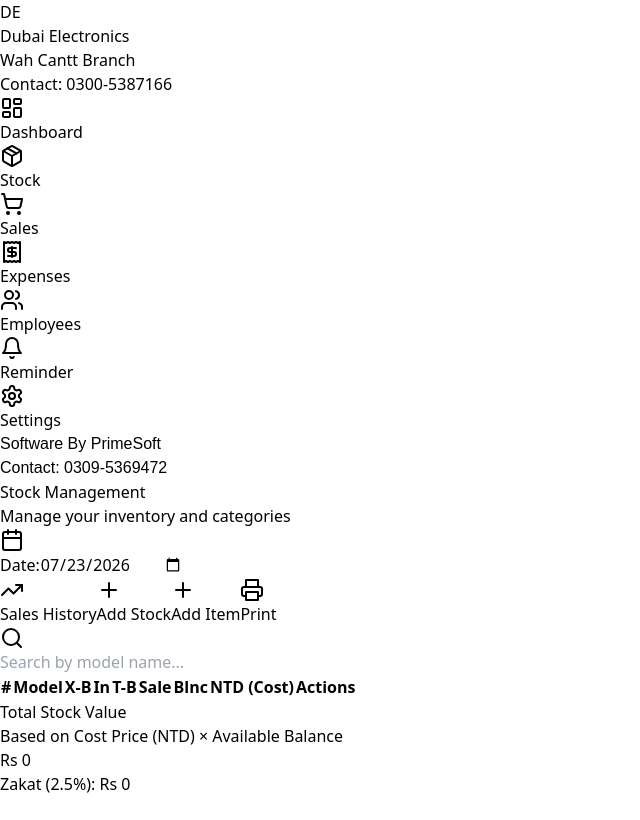
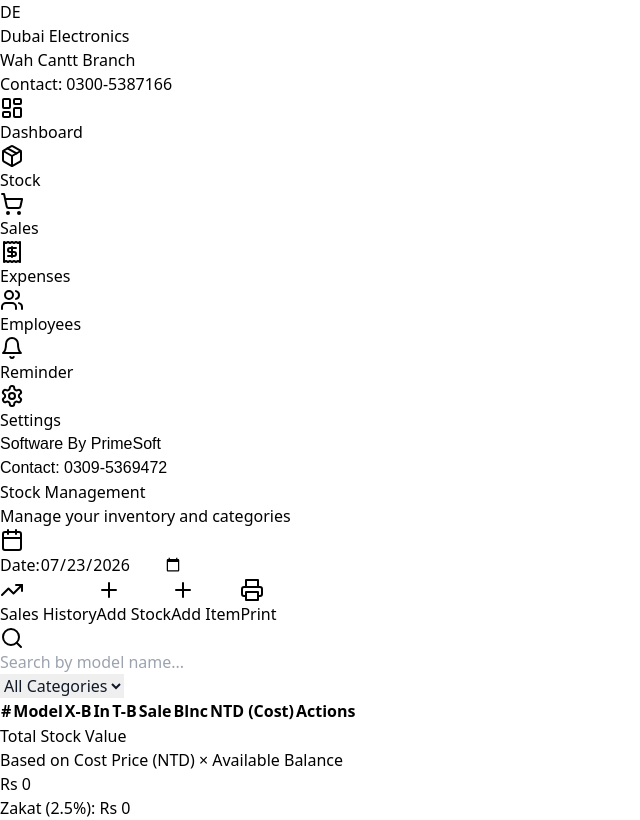
Before and after one commit to SalikLeo/Dubai-Electronics-Wah-Cantt, a React (Vite) app: page /#/stock in a window 1280 px wide. Shown: the whole page, without its empty margins (0-640 px from the left). Built offline with nearby package versions, Linux system fonts and the light colour scheme.

Commit message:
Add category filter dropdown beside the search bar in the Stock tab

```diff
--- a/src/tabs/StockTab.jsx
+++ b/src/tabs/StockTab.jsx
@@ -22,6 +22,7 @@ export default function StockTab({ data, saveData }) {
   }, [location]);
 
   const [tableSearch, setTableSearch] = useState('');
+  const [selectedCategoryFilter, setSelectedCategoryFilter] = useState('All');
   const todayYMD = useMemo(() => {
     const d = new Date();
     return `${d.getFullYear()}-${String(d.getMonth() + 1).padStart(2, '0')}-${String(d.getDate()).padStart(2, '0')}`;
@@ -406,8 +407,8 @@ export default function StockTab({ data, saveData }) {
         </div>
       </div>
 
-      <div className="mb-4 print-hidden">
-        <div className="relative">
+      <div className="mb-4 print-hidden flex gap-4">
+        <div className="relative flex-1">
           <Search className="w-5 h-5 absolute right-3 top-1/2 transform -translate-y-1/2 text-gray-400" />
           <input
             type="text"
@@ -416,6 +417,18 @@ export default function StockTab({ data, saveData }) {
             value={tableSearch}
             onChange={e => setTableSearch(e.target.value)}
           />
+        </div>
+        <div className="w-64 shrink-0">
+          <select
+            value={selectedCategoryFilter}
+            onChange={e => setSelectedCategoryFilter(e.target.value)}
+            className="w-full px-4 py-2 border border-gray-300 rounded-lg focus:ring-2 focus:ring-blue-500 outline-none bg-white font-medium text-gray-700 cursor-pointer"
+          >
+            <option value="All">All Categories</option>
+            {data.categories.map(cat => (
+              <option key={cat} value={cat}>{cat}</option>
+            ))}
+          </select>
         </div>
       </div>
 
@@ -435,11 +448,13 @@ export default function StockTab({ data, saveData }) {
             </tr>
           </thead>
           <tbody>
-            {data.categories.map(category => {
-              const catItems = data.stock.filter(item =>
-                item.category === category &&
-                item.model.toLowerCase().includes(tableSearch.toLowerCase())
-              );
+            {data.categories
+              .filter(category => selectedCategoryFilter === 'All' || category === selectedCategoryFilter)
+              .map(category => {
+                const catItems = data.stock.filter(item =>
+                  item.category === category &&
+                  item.model.toLowerCase().includes(tableSearch.toLowerCase())
+                );
               if (catItems.length === 0) return null;
 
               const isExpanded = expandedCats[category] !== false; // default true
```
